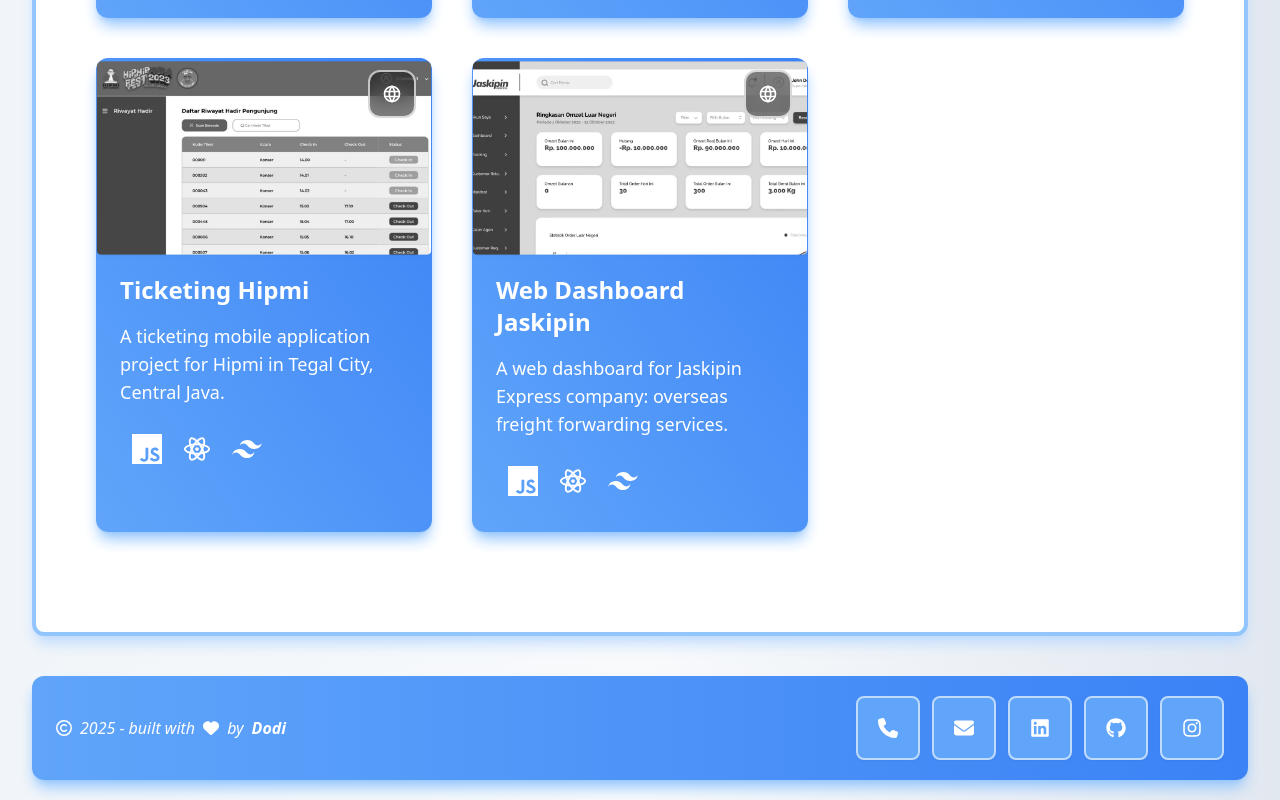
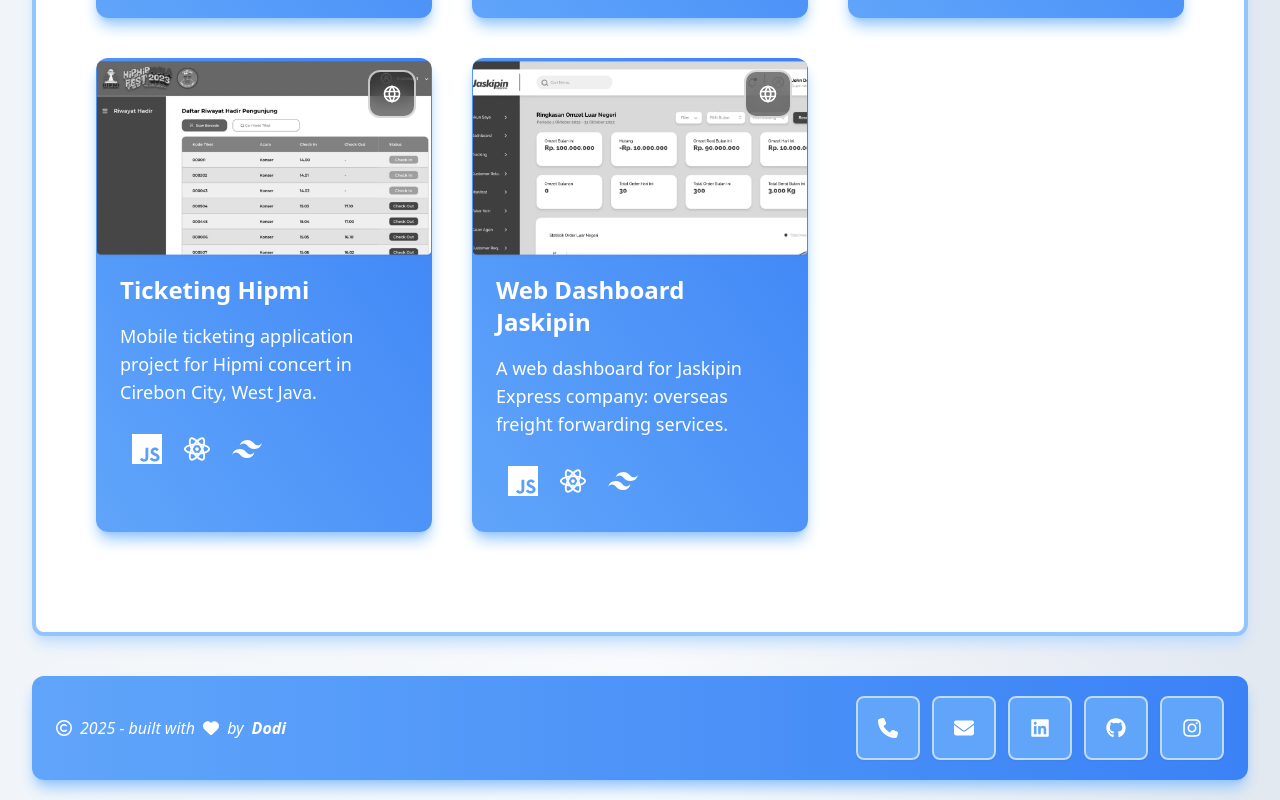
Before and after one commit to dodichakill/web-porto, a Next.js app: page /projects in a window 1280 px wide. Shown: the part 2266-3066 px from the top of the page. Built offline with nearby package versions, Linux system fonts and the light colour scheme.

Commit message:
fix typo decs hipmi project

```diff
--- a/src/data/dataProjects.js
+++ b/src/data/dataProjects.js
@@ -182,7 +182,7 @@
   {
     name: "Ticketing Hipmi",
     image: imgHipmi,
-    desc: "A ticketing mobile application project for Hipmi in Tegal City, Central Java.",
+    desc: "Mobile ticketing application project for Hipmi concert in Cirebon City, West Java.",
     icTech: (
       <>
         <SiJavascript title="Javascript" />{" "}
```
